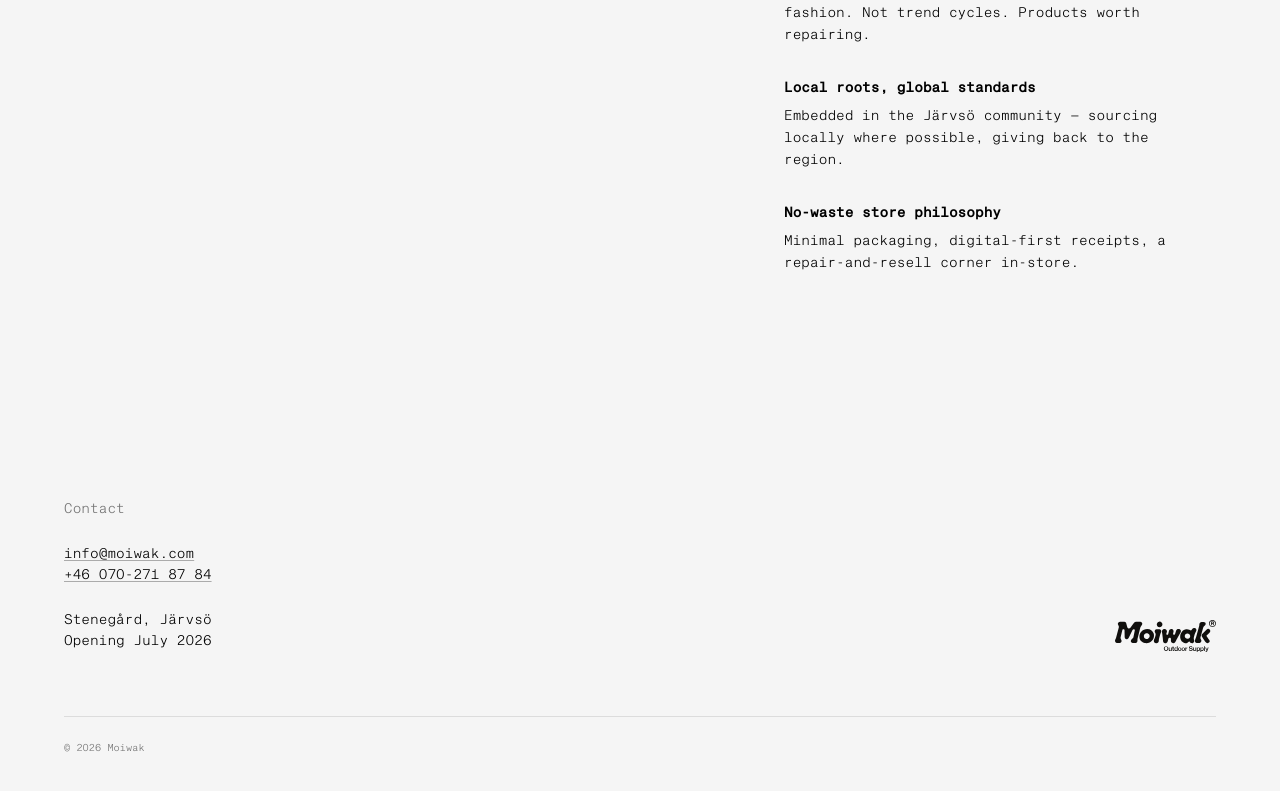
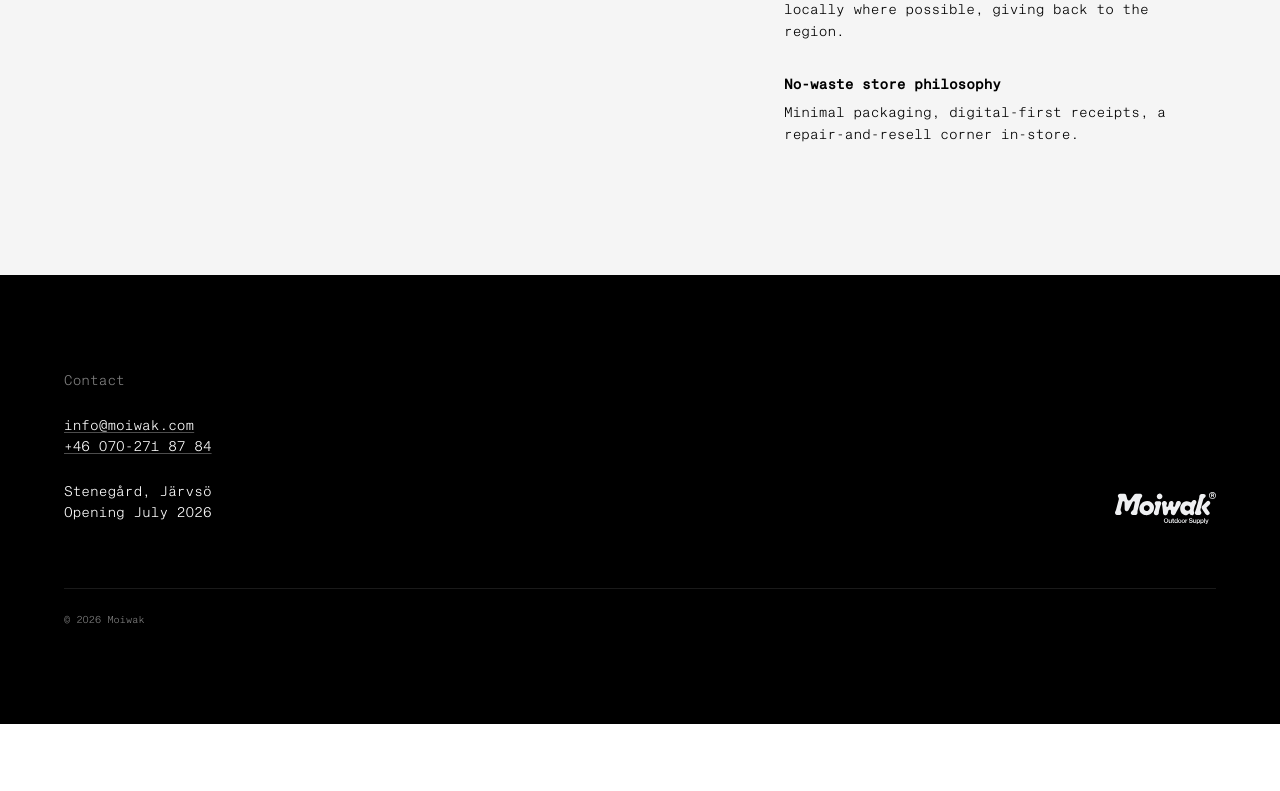
Before and after one commit to Moiwak/moiwak-marketing-site, a Next.js app: page / in a window 1280 px wide. Shown: the part 3007-3798 px from the top of the page. After the commit the page ends 3731 px from the top, so only its background shows below. Built offline with nearby package versions, Linux system fonts and the light colour scheme; a web font is replaced by a local one.

Commit message:
Tighten About->Concept spacing and invert footer to black

```diff
--- a/app/page.tsx
+++ b/app/page.tsx
@@ -147,7 +147,7 @@ export default function Home() {
         </section>
 
         {/* The Concept */}
-        <section className="bg-neutral-100 px-6 py-20 sm:px-10 sm:py-32 lg:px-14">
+        <section className="bg-neutral-100 px-6 pb-20 sm:px-10 sm:pb-32 lg:px-14">
           <div className="mx-auto max-w-6xl">
             <h2 className="max-w-4xl font-sans text-4xl font-black leading-[0.95] tracking-tight text-black sm:text-5xl lg:text-6xl">
               Curated around one idea: the things worth carrying.
--- a/components/site-footer.tsx
+++ b/components/site-footer.tsx
@@ -2,12 +2,12 @@ export function SiteFooter() {
   return (
     <footer
       id="contact"
-      className="scroll-mt-16 bg-neutral-100 px-6 py-16 sm:px-10 sm:py-24 lg:px-14"
+      className="scroll-mt-16 bg-black px-6 py-16 text-white sm:px-10 sm:py-24 lg:px-14"
     >
       <div className="mx-auto flex max-w-6xl flex-col gap-12 sm:flex-row sm:items-end sm:justify-between">
-        <div className="font-mono text-xs font-light leading-[1.5] text-black sm:text-sm">
-          <p className="mb-6 text-neutral-500">Contact</p>
-          <div className="underline decoration-black/30 underline-offset-2">
+        <div className="font-mono text-xs font-light leading-[1.5] sm:text-sm">
+          <p className="mb-6 text-white/50">Contact</p>
+          <div className="underline decoration-white/30 underline-offset-2">
             <p>
               <a href="mailto:info@moiwak.com" className="no-underline">
                 info@moiwak.com
@@ -24,11 +24,11 @@ export function SiteFooter() {
         <img
           src="/logo/Moiwak_Logo_Black_-Beta.svg"
           alt="Moiwak"
-          className="h-8 w-auto self-start sm:self-end"
+          className="h-8 w-auto self-start invert sm:self-end"
         />
       </div>
 
-      <div className="mx-auto mt-16 max-w-6xl border-t border-black/10 pt-6 font-mono text-[10px] font-light text-neutral-500">
+      <div className="mx-auto mt-16 max-w-6xl border-t border-white/10 pt-6 font-mono text-[10px] font-light text-white/50">
         © {new Date().getFullYear()} Moiwak
       </div>
     </footer>
```
